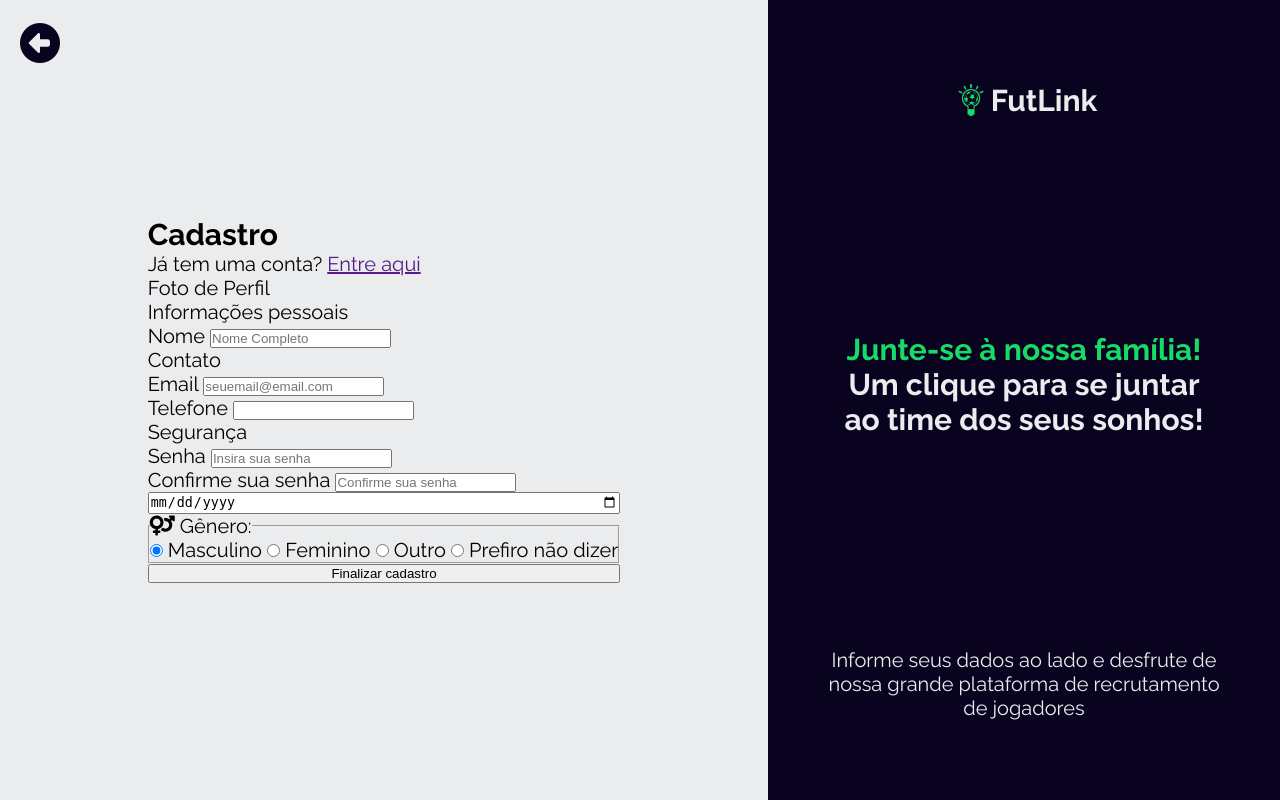
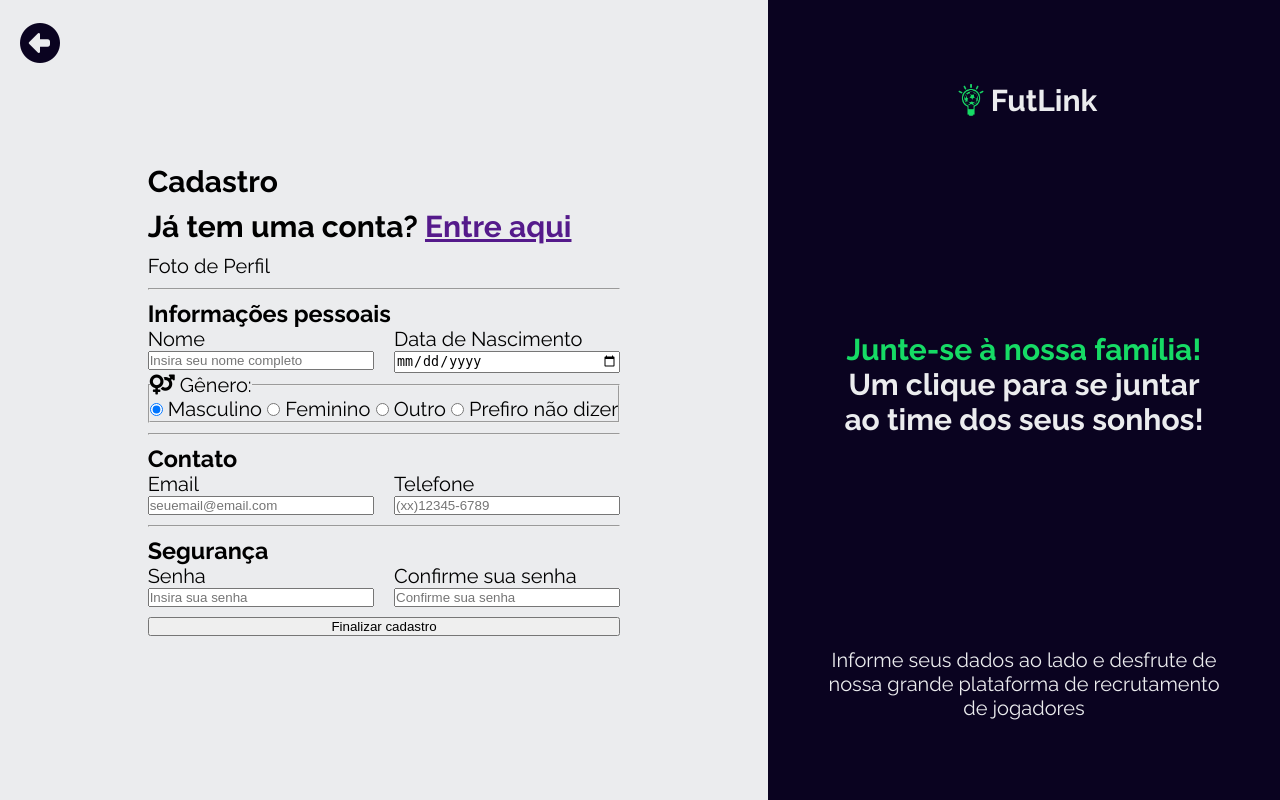
Before and after one commit to TCC-Nexa-Luminy/FutLink, a PHP site: page /futlink/app/views/signUp.php in a window 1280 px wide. Run offline with PHP 8.4, Linux system fonts and the light colour scheme.

Commit message:
update cadastro

```diff
--- a/app/views/signUp.php
+++ b/app/views/signUp.php
@@ -7,46 +7,26 @@
             <a href="../../public/index.php" class="back_btn"><i class="fa-solid fa-circle-left"></i></a>
             <form action="../controllers/signUp.act.php" method="post" id="form_cadastro">
                 <h1>Cadastro</h1>
-                <p>Já tem uma conta? <a href="">Entre aqui</a></p>
+                <h2>Já tem uma conta? <a href="">Entre aqui</a></h2>
                 <label for="iprofile">
                     <input type="file" name="user_photo" id="iprofile" style="display: none;">
                     Foto de Perfil
                 </label>
+
+                <hr>
                 <article class="content-input">
-                    <p>Informações pessoais</p>
-                    <div class="form_label">
+                    <h3>Informações pessoais</h3>
+                    <div class="form-label_direction">
+
+                        <div class="form-label">
                             <label for="inome">Nome</i></label>
-                        <input type="text" name="user_nome" id="inome" required placeholder="Nome Completo" autocomplete="off" class="input_user">
+                            <input type="text" name="user_nome" id="inome" required placeholder="Insira seu nome completo" autocomplete="off" class="input_user">
                         </div>
-                </article>
-                <article class="content-input">
-                    <p>Contato</p>
-                    <div class="form_label">
-                        <label for="iemail">Email</label>
-                        <input type="email" name="user_email" id="iemail" required placeholder="seuemail@email.com" autocomplete="off" class="input_user">
+                        <div class="form-label">
+                            <label for="idate">Data de Nascimento</i></label>
+                            <input type="date" name="user_data_nasc" id="idate" required class="input_user">
                         </div>
-                    <div class="form_label">
-                        <label for="itel">Telefone</label>
-                        <input type="tel" name="user_tel" id="itel">
                     </div>
-                </article>
-                <article class="content-input">
-                    <p>Segurança</p>
-                    <div class="form_label">
-
-                        <label for="ipass">Senha</label>
-                        <input type="password" name="user_pass" id="ipass" required placeholder="Insira sua senha" autocomplete="off" class="input_user">
-                    </div>
-                    <div class="form_label">
-                        <label for="ipass2">Confirme sua senha</i></label>
-                        <input type="password" name="user_pass2" id="ipass2" required placeholder="Confirme sua senha" autocomplete="off" class="input_user">
-                    </div>
-                </article>
-                <div>
-
-                </div>
-
-                <input type="date" name="user_data_nasc" id="" required class="input_user">
 
                     <fieldset>
                         <legend><i class="fa-solid fa-venus-mars"></i> Gênero:</legend>
@@ -62,6 +42,41 @@
                         <input type="radio" name="genero" id="iprefiro" value="prefiro não dizer">
                         <label for="iprefiro">Prefiro não dizer</label>
                     </fieldset>
+                </article>
+
+                <hr>
+                <article class="content-input">
+                    <h3>Contato</h3>
+                    <div class="form-label_direction">
+
+                        <div class="form-label">
+                            <label for="iemail">Email</label>
+                            <input type="email" name="user_email" id="iemail" required placeholder="seuemail@email.com" autocomplete="off" class="input_user">
+                        </div>
+                        <div class="form-label">
+                            <label for="itel">Telefone</label>
+                            <input type="tel" name="user_tel" id="itel" placeholder="(xx)12345-6789">
+                        </div>
+                    </div>
+                </article>
+
+                <hr>
+                <article class="content-input">
+                    <h3>Segurança</h3>
+                    <div class="form-label_direction">
+                        <div class="form-label">
+                            <label for="ipass">Senha</label>
+                            <input type="password" name="user_pass" id="ipass" required placeholder="Insira sua senha" autocomplete="off" class="input_user">
+                        </div>
+                        <div class="form-label">
+                            <label for="ipass2">Confirme sua senha</i></label>
+                            <input type="password" name="user_pass2" id="ipass2" required placeholder="Confirme sua senha" autocomplete="off" class="input_user">
+                        </div>
+                    </div>
+                </article>
+
+
+
                 <input type="submit" value="Finalizar cadastro">
             </form>
         </section>
--- a/public/css/signUp.css
+++ b/public/css/signUp.css
@@ -29,13 +29,21 @@
     flex-direction: column;
 }
 
-.main_content .form_cadastro{
-    display: flex;
-    flex-direction: column;
-}
 #form_cadastro{
     display: flex;
     flex-direction: column;
+    gap: 0.5em;
+}
+
+.form-label_direction{
+    display: flex;
+    flex-wrap: wrap;
+    gap: 1em;
+}
+.form-label{
+    display: flex;
+    flex-direction: column;
+    flex: 1 1 10em;
 }
 
 /* ----------------------------------------------------------------------- */
@@ -90,6 +98,7 @@
     .main_banner .banner_rodape{
         display: flex;
     }
+
 }
 
 @media (min-width: 1200px){     /*Dispositivos extra grande (XL) - Desktops grandes -*/
```
Lines whose indentation alone changed are shown as unchanged.
